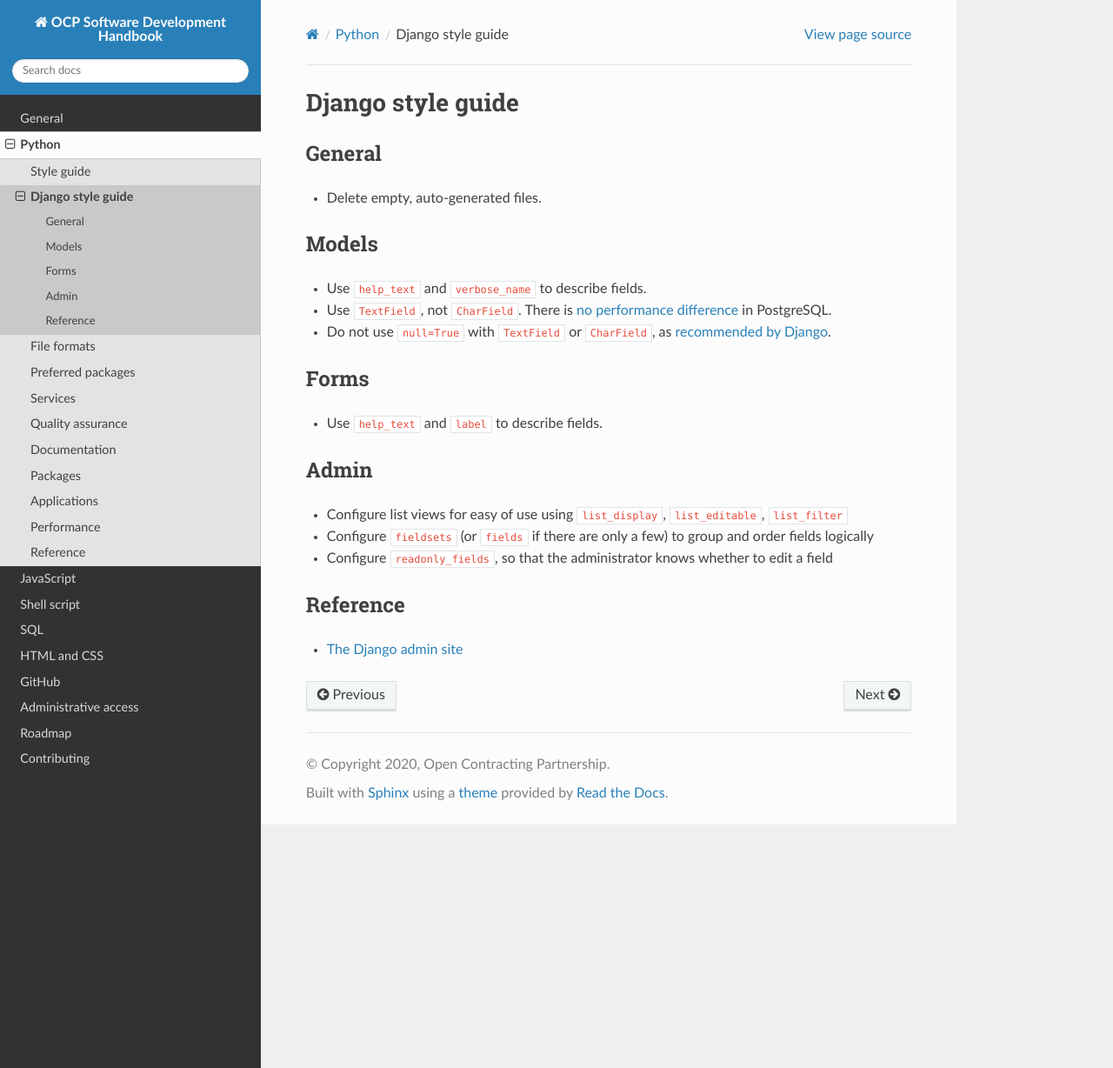
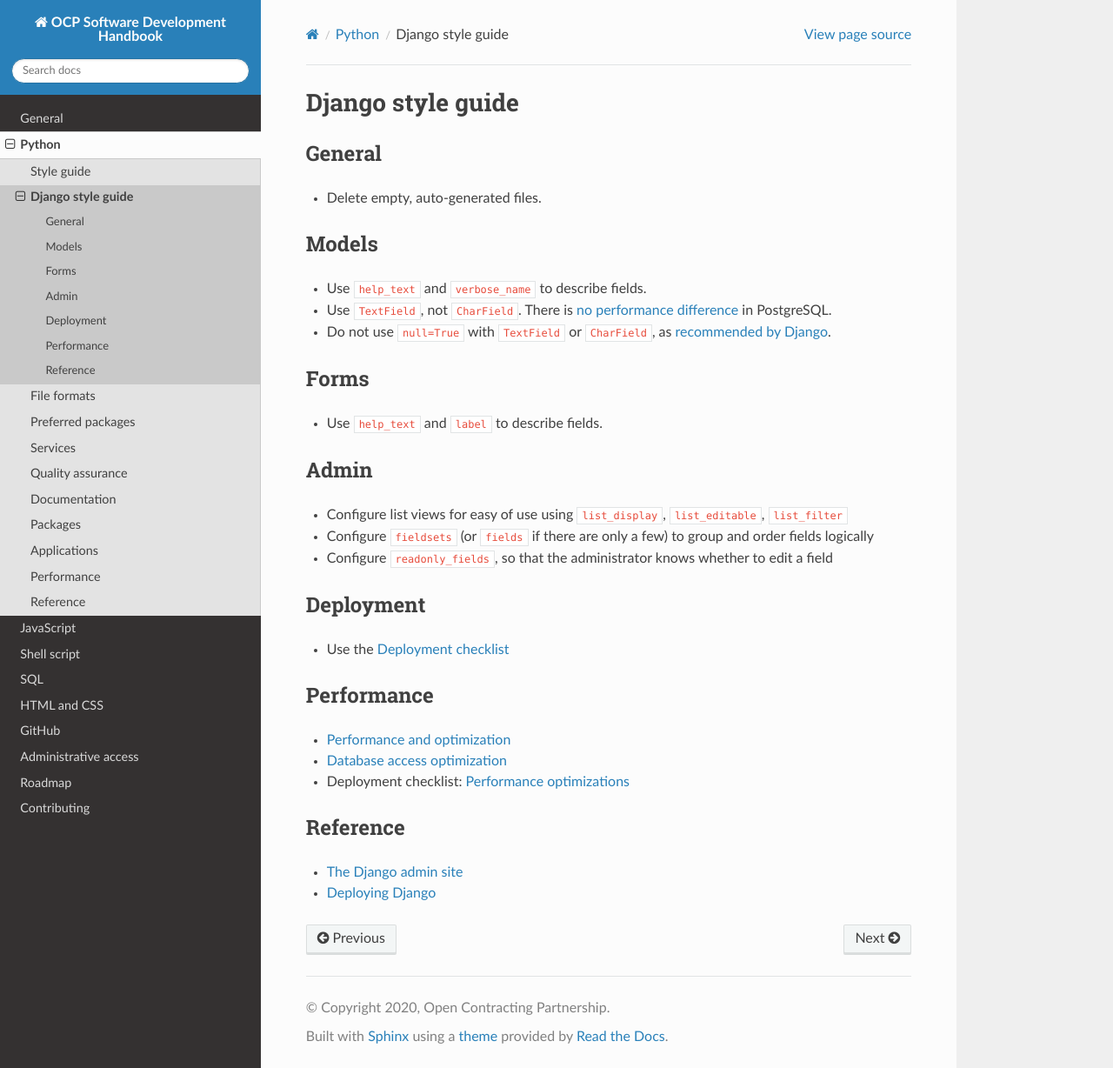
Before and after one commit to open-contracting/software-development-handbook, a Sphinx documentation site: the page built from docs/python/django.rst, in a window 1280 px wide and 1228 px high. Shown: the whole window at 87% size. Built offline with Sphinx 7.4.7 and the Read the Docs theme 2.0.0, drawn with Linux system fonts in a browser that asks for light colours.

Commit message:
python/django: Add links to deployment and performance resources

```diff
--- a/docs/python/django.rst
+++ b/docs/python/django.rst
@@ -25,7 +25,22 @@ Admin
 -  Configure ``fieldsets`` (or ``fields`` if there are only a few) to group and order fields logically
 -  Configure ``readonly_fields``, so that the administrator knows whether to edit a field
 
+Deployment
+----------
+
+-  Use the `Deployment checklist <https://docs.djangoproject.com/en/3.2/howto/deployment/checklist/>`__
+
+.. _django-performance:
+
+Performance
+-----------
+
+-  `Performance and optimization <https://docs.djangoproject.com/en/3.2/topics/performance/>`__
+-  `Database access optimization <https://docs.djangoproject.com/en/3.2/topics/db/optimization/>`__
+-  Deployment checklist: `Performance optimizations <https://docs.djangoproject.com/en/3.2/howto/deployment/checklist/#performance-optimizations>`__
+
 Reference
 ---------
 
 -  `The Django admin site <https://docs.djangoproject.com/en/3.2/ref/contrib/admin/>`__
+-  `Deploying Django <https://docs.djangoproject.com/en/3.2/howto/deployment/>`__
--- a/docs/python/performance.rst
+++ b/docs/python/performance.rst
@@ -2,6 +2,10 @@ Performance
 ===========
 
 This page presently only has reusable snippets.
+
+.. seealso::
+
+   :ref:`Django performance<django-performance>`
 
 CPU profiling
 -------------
```
